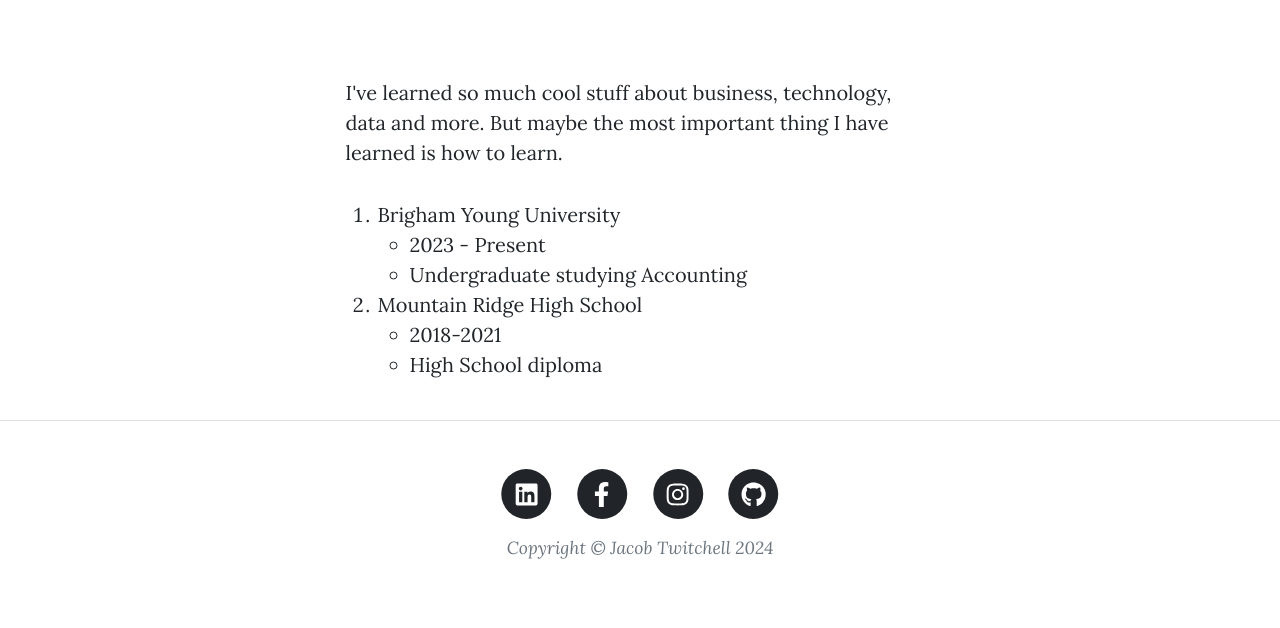
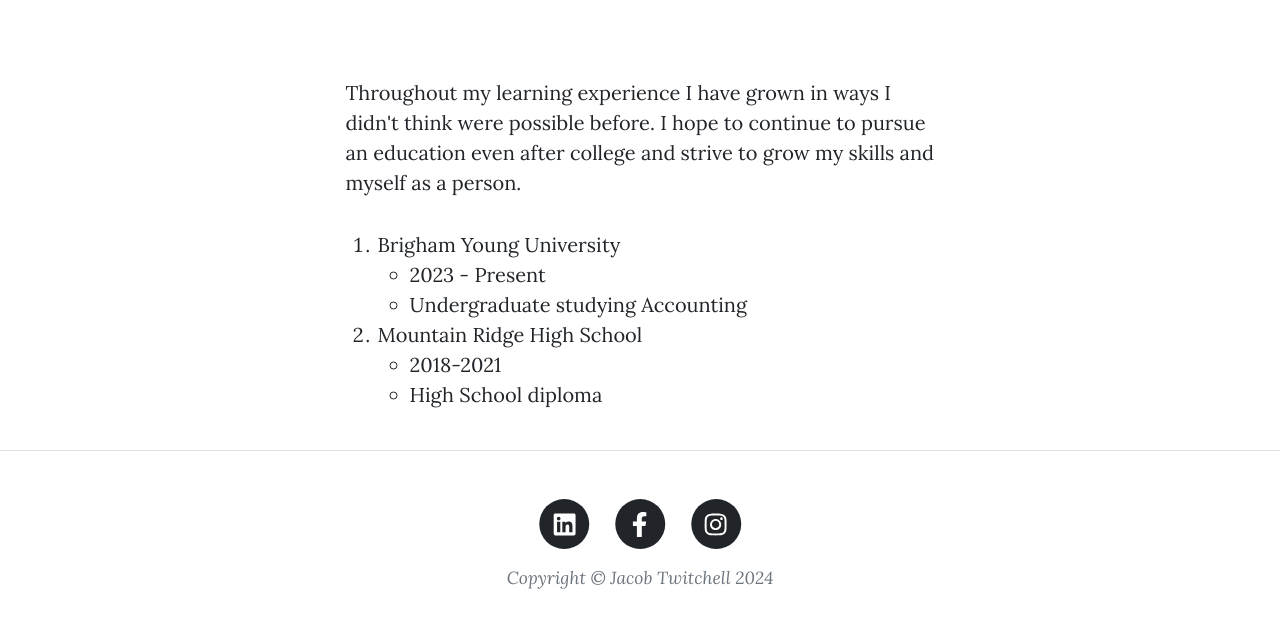
Before and after one commit to jtwitch9/IS201, a plain HTML site: page education.html in a window 1280 px wide. Shown: the part 534-1162 px from the top of the page. Drawn offline with nearby package versions, Linux system fonts and the light colour scheme.

Commit message:
Add files via upload

```diff
--- a/education.html
+++ b/education.html
@@ -58,7 +58,7 @@
             <div class="container px-4 px-lg-5">
                 <div class="row gx-4 gx-lg-5 justify-content-center">
                     <div class="col-md-10 col-lg-8 col-xl-7">
-                        <p>I've learned so much cool stuff about business, technology, data and more. But maybe the most important thing I have learned is how to learn.</p>
+                        <p>Throughout my learning experience I have grown in ways I didn't think were possible before. I hope to continue to pursue an education even after college and strive to grow my skills and myself as a person.</p>
                         <ol>
                             <li>
                                 Brigham Young University
@@ -111,14 +111,6 @@
                                     </span>
                                 </a>
                             </li>
-                            <li class="list-inline-item">
-                                <a href="#!">
-                                    <span class="fa-stack fa-lg">
-                                        <i class="fas fa-circle fa-stack-2x"></i>
-                                        <i class="fab fa-github fa-stack-1x fa-inverse"></i>
-                                    </span>
-                                </a>
-                            </li>
                         </ul>
                         <div class="small text-center text-muted fst-italic">Copyright &copy; Jacob Twitchell 2024</div>
                     </div>
```
Also changed, not shown: experience.html (+0 -8 lines), game.html (+6 -1 lines), index.html (+0 -8 lines), skills.html (+0 -8 lines).
